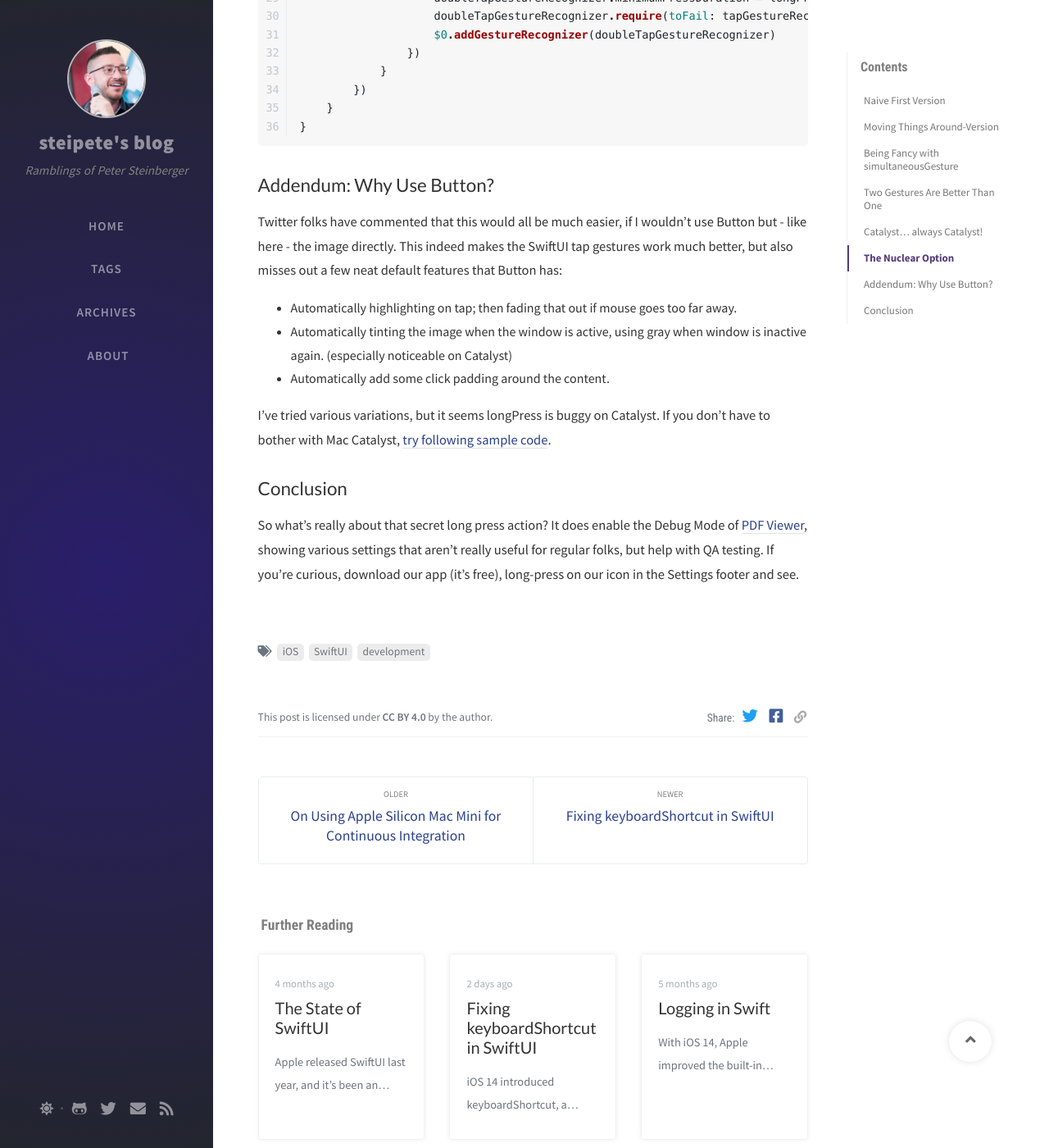
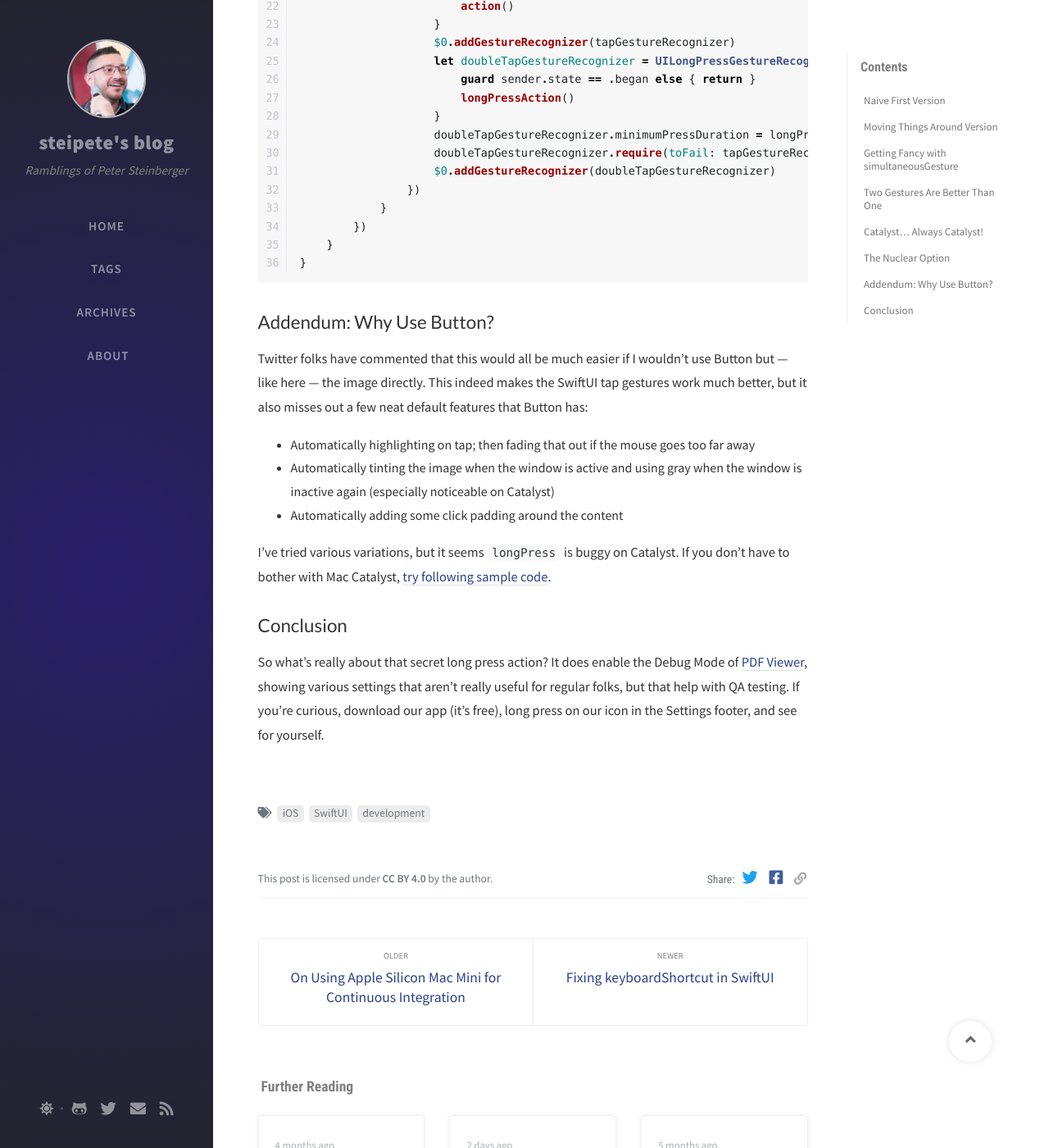
Before and after one commit to steipete/steipete.com, a Jekyll site: the page built from _posts/2021-01-27-supporting-both-tap-and-longpress-on-button-in-swiftui.md, in a window 1280 px wide and 1400 px high, scrolled down 6011 px. Shown: the whole window at 82% size. Built offline with Jekyll 4.4.1, drawn with Linux system fonts in a browser that asks for light colours; nearby versions of some CDN libraries; comment, search, counter and statistics services are not loaded; some of the changed text lies outside the part shown.

Commit message:
First read

````diff
--- a/_posts/2021-01-27-supporting-both-tap-and-longpress-on-button-in-swiftui.md
+++ b/_posts/2021-01-27-supporting-both-tap-and-longpress-on-button-in-swiftui.md
@@ -25,9 +25,11 @@
 }
 ```
 
-While above works to detect a long press, by adding a gesture to the image, the button no longer fires. Alright, not quite what we want.  Let's move the gesture out of the label and to the button.
+While the above works to detect a long press, when adding a gesture to the image, the button no longer fires. Alright, not quite what we want. Let’s move the gesture out of the label and to the button.
 
-## Moving Things Around-Version
+## Moving Things Around Version
+
+Here’s my next attempt:
 
 ```swift
 Button(action: {
@@ -41,9 +43,11 @@
 }
 ```
 
-Great! Now the button tap works again - unfortunately the long press gesture doesn't work anymore. Okay, let's use `simultaneousGesture` to tell SwiftUI that we really care about both gestures.
+Great! Now the button tap works again — unfortunately the long-press gesture doesn’t work anymore. OK, let’s use `simultaneousGesture` to tell SwiftUI that we really care about both gestures.
 
-## Being Fancy with `simultaneousGesture`
+## Getting Fancy with simultaneousGesture
+
+Take three:
 
 ```swift
 Button(action: {
@@ -128,7 +134,7 @@
 })
 ```
 
-Now, let's talk about this `LongPressButton` subclass…
+Now, let’s talk about this `LongPressButton` subclass…
 
 ```swift
 struct LongPressButton<Label>: View where Label: View {
@@ -201,9 +207,9 @@
 }
 ```
 
-And here we go. This version works exactly as we expect, on iOS 13, iOS 14, Catalyst on Catalina and Big Sur. **UIKit is verbose but it works.** And with the power of SwiftUI we can hide all that code behind a convenient new button subclass.
+And here we go. This version works exactly as we expect on iOS 13 and iOS 14, and on Catalyst on Catalina and Big Sur. **UIKit is verbose, but it works.** And with the power of SwiftUI, we can hide all that code behind a convenient new button subclass.
 
-In our project, this code is by far smaller, as we use small categories to allow block-based gesture recognizers and [automatic wrapping of UIViews](https://github.com/AvdLee/SwiftUIKitView):
+In our project, this code is much smaller, as we use small categories to allow block-based gesture recognizers and [automatic wrapping of UIViews](https://github.com/AvdLee/SwiftUIKitView):
 
 ```swift
 struct LongPressButton<Label>: View where Label: View {
@@ -246,14 +252,14 @@
 
 ## Addendum: Why Use Button?
 
-Twitter folks have commented that this would all be much easier, if I wouldn't use Button but - like here - the image directly. This indeed makes the SwiftUI tap gestures work much better, but also misses out a few neat default features that Button has:
+Twitter folks have commented that this would all be much easier if I wouldn’t use Button but — like here — the image directly. This indeed makes the SwiftUI tap gestures work much better, but it also misses out a few neat default features that Button has:
 
-- Automatically highlighting on tap; then fading that out if mouse goes too far away.
-- Automatically tinting the image when the window is active, using gray when window is inactive again. (especially noticeable on Catalyst)
-- Automatically add some click padding around the content.
+- Automatically highlighting on tap; then fading that out if the mouse goes too far away
+- Automatically tinting the image when the window is active and using gray when the window is inactive again (especially noticeable on Catalyst)
+- Automatically adding some click padding around the content
 
-I've tried various variations, but it seems longPress is buggy on Catalyst. If you don't have to bother with Mac Catalyst, [try following sample code](https://gist.github.com/OskarGroth/d959d15ef96eff19ce433077237e37fb).
+I’ve tried various variations, but it seems `longPress` is buggy on Catalyst. If you don’t have to bother with Mac Catalyst, [try following sample code](https://gist.github.com/OskarGroth/d959d15ef96eff19ce433077237e37fb).
 
 ## Conclusion
 
-So what's really about that secret long press action? It does enable the Debug Mode of [PDF Viewer](https://pdfviewer.io), showing various settings that aren't really useful for regular folks, but help with QA testing. If you're curious, download our app (it's free), long-press on our icon in the Settings footer and see.
+So what’s really about that secret long press action? It does enable the Debug Mode of [PDF Viewer](https://pdfviewer.io), showing various settings that aren’t really useful for regular folks, but that help with QA testing. If you’re curious, download our app (it’s free), long press on our icon in the Settings footer, and see for yourself.
````
Also changed, not shown: other parts of _posts/2021-01-27-supporting-both-tap-and-longpress-on-button-in-swiftui.md (+9 -7 lines).
